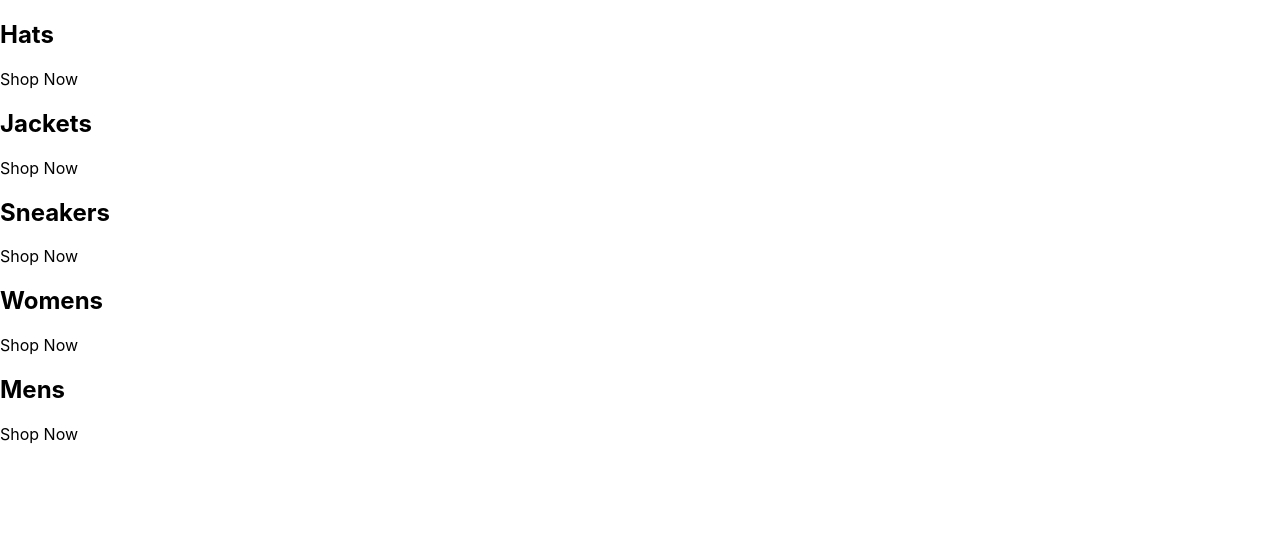
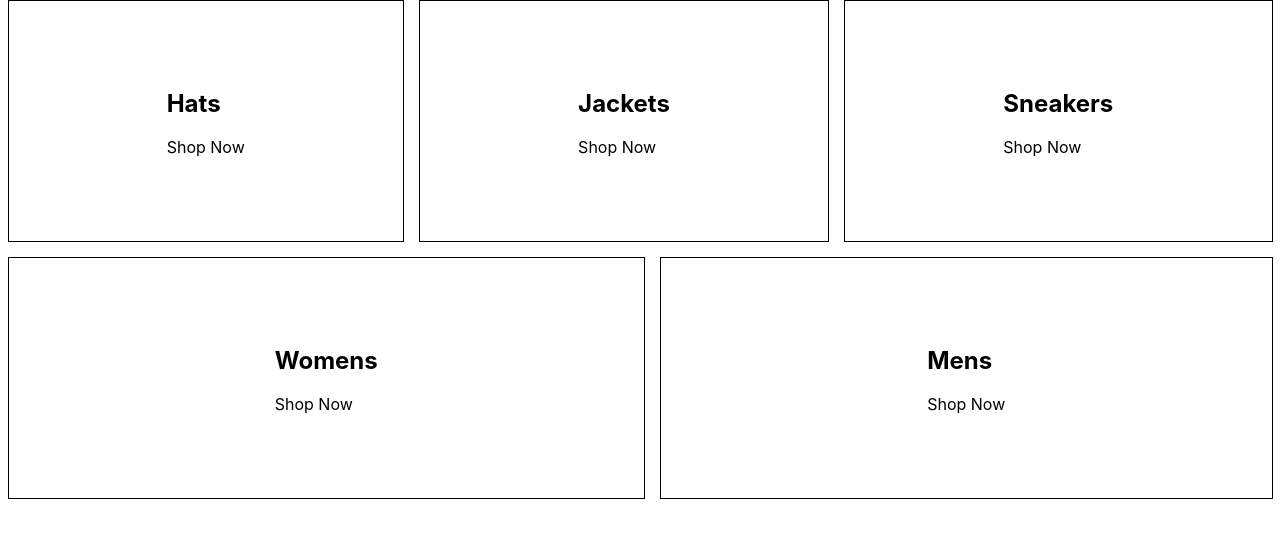
Before and after one commit to Stephen-Roach/cool-clothing-co, a React (Create React App) app: page / in a window 1280 px wide. Shown: the top 538 px of the page. Built offline with nearby package versions, Linux system fonts and the light colour scheme.

Commit message:
adds the sass for styling the home page

```diff
--- a/package.json
+++ b/package.json
@@ -9,6 +9,7 @@
     "react": "^18.2.0",
     "react-dom": "^18.2.0",
     "react-scripts": "5.0.1",
+    "sass": "^1.55.0",
     "web-vitals": "^2.1.4"
   },
   "scripts": {
--- a/src/App.js
+++ b/src/App.js
@@ -1,3 +1,5 @@
+import './categories.styes.scss';
+
 function App() {
   const categories = [
     {
@@ -24,8 +26,8 @@
 
   return (
     <div className='categories-container'>
-      {categories.map(({ title }) => (
-        <div className='category-container'>
+      {categories.map(({ title, id }) => (
+        <div key={id} className='category-container'>
           <div className='backround-image'></div>
           <div className='category-body-conatiner'>
             <h2>{title}</h2>
--- /dev/null
+++ b/src/categories.styes.scss
@@ -0,0 +1,64 @@
+.categories-container {
+  width: 100%;
+  display: flex;
+  flex-wrap: wrap;
+  justify-content: space-between;
+}
+.category-container {
+  min-width: 30%;
+  height: 240px;
+  flex: 1 1 auto;
+  display: flex;
+  align-items: center;
+  justify-content: center;
+  border: 1px solid black;
+  margin: 0 7.5px 15px;
+  overflow: hidden;
+  &:hover {
+    cursor: pointer;
+    & .background-image {
+      transform: scale(1.1);
+      transition: transform 6s cubic-bezier(0.25, 0.45, 0.45, 0.95);
+    }
+    & .category-body-container {
+      opacity: 0.9;
+    }
+  }
+  &.large {
+    height: 380px;
+  }
+  &:first-child {
+    margin-right: 7.5px;
+  }
+  &:last-child {
+    margin-left: 7.5px;
+  }
+  .background-image {
+    width: 100%;
+    height: 100%;
+    background-size: cover;
+    background-position: center;
+  }
+  .category-body-container {
+    height: 90px;
+    padding: 0 25px;
+    display: flex;
+    flex-direction: column;
+    align-items: center;
+    justify-content: center;
+    border: 1px solid black;
+    background-color: white;
+    opacity: 0.7;
+    position: absolute;
+    h2 {
+      font-weight: bold;
+      margin: 0 6px 0;
+      font-size: 22px;
+      color: #4a4a4a;
+    }
+    p {
+      font-weight: lighter;
+      font-size: 16px;
+    }
+  }
+}
```
Also changed, not shown: 1 other file (tests, documents, lock files or other folders).
